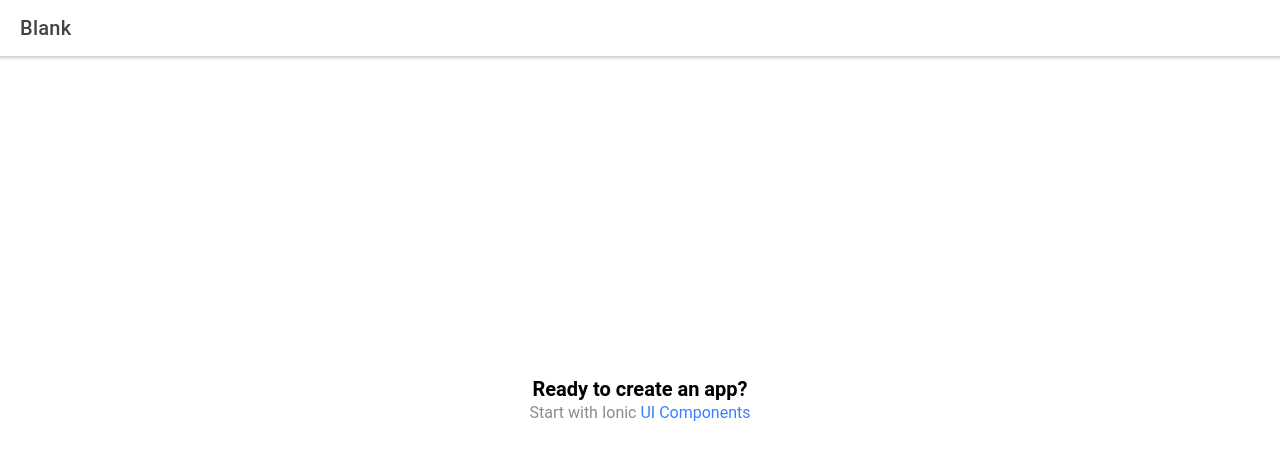
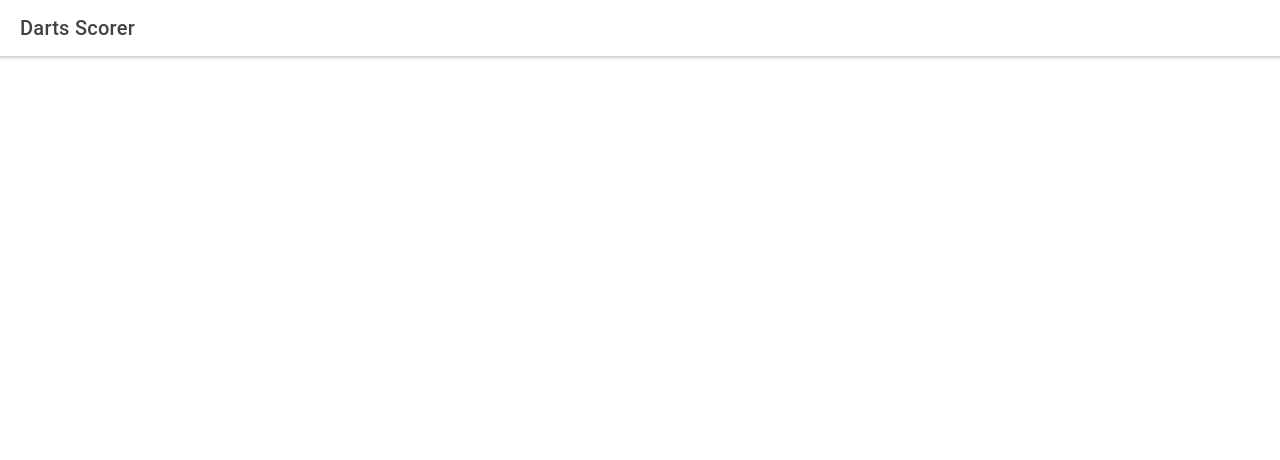
Before and after one commit to rickypax/DartsScorer, a React (Create React App) app: page /home in a window 1280 px wide. Shown: the top 460 px of the page. Built offline with nearby package versions, Linux system fonts and the light colour scheme.

Commit message:
REV basic structure with ionic 6

```diff
--- a/capacitor.config.json
+++ /dev/null
@@ -1,6 +0,0 @@
-{
-	"appId": "io.ionic.starter",
-	"appName": "DartsScorer",
-	"webDir": "build",
-	"bundledWebRuntime": false
-}
--- a/src/components/ExploreContainer.css
+++ /dev/null
@@ -1,24 +0,0 @@
-.container {
-  text-align: center;
-  position: absolute;
-  left: 0;
-  right: 0;
-  top: 50%;
-  transform: translateY(-50%);
-}
-
-.container strong {
-  font-size: 20px;
-  line-height: 26px;
-}
-
-.container p {
-  font-size: 16px;
-  line-height: 22px;
-  color: #8c8c8c;
-  margin: 0;
-}
-
-.container a {
-  text-decoration: none;
-}
--- a/src/components/ExploreContainer.tsx
+++ /dev/null
@@ -1,14 +0,0 @@
-import './ExploreContainer.css';
-
-interface ContainerProps { }
-
-const ExploreContainer: React.FC<ContainerProps> = () => {
-  return (
-    <div className="container">
-      <strong>Ready to create an app?</strong>
-      <p>Start with Ionic <a target="_blank" rel="noopener noreferrer" href="https://ionicframework.com/docs/components">UI Components</a></p>
-    </div>
-  );
-};
-
-export default ExploreContainer;
--- a/src/index.tsx
+++ b/src/index.tsx
@@ -1,14 +1,34 @@
 import React from 'react';
-import ReactDOM from 'react-dom';
+import { createRoot } from 'react-dom/client';
 import App from './App';
 import * as serviceWorkerRegistration from './serviceWorkerRegistration';
 import reportWebVitals from './reportWebVitals';
 
-ReactDOM.render(
+/* Core CSS required for Ionic components to work properly */
+import '@ionic/react/css/core.css';
+
+/* Basic CSS for apps built with Ionic */
+import '@ionic/react/css/normalize.css';
+import '@ionic/react/css/structure.css';
+import '@ionic/react/css/typography.css';
+
+/* Optional CSS utils that can be commented out */
+import '@ionic/react/css/padding.css';
+import '@ionic/react/css/float-elements.css';
+import '@ionic/react/css/text-alignment.css';
+import '@ionic/react/css/text-transformation.css';
+import '@ionic/react/css/flex-utils.css';
+import '@ionic/react/css/display.css';
+
+/* Theme variables */
+import './theme/variables.css';
+
+const container = document.getElementById('root');
+const root = createRoot(container!);
+root.render(
   <React.StrictMode>
     <App />
-  </React.StrictMode>,
-  document.getElementById('root')
+  </React.StrictMode>
 );
 
 // If you want your app to work offline and load faster, you can change
--- a/src/pages/Home.tsx
+++ b/src/pages/Home.tsx
@@ -1,5 +1,4 @@
 import { IonContent, IonHeader, IonPage, IonTitle, IonToolbar } from '@ionic/react';
-import ExploreContainer from '../components/ExploreContainer';
 import './Home.css';
 
 const Home: React.FC = () => {
@@ -7,16 +6,11 @@ const Home: React.FC = () => {
     <IonPage>
       <IonHeader>
         <IonToolbar>
-          <IonTitle>Blank</IonTitle>
+          <IonTitle>Darts Scorer</IonTitle>
         </IonToolbar>
       </IonHeader>
-      <IonContent fullscreen>
-        <IonHeader collapse="condense">
-          <IonToolbar>
-            <IonTitle size="large">Blank</IonTitle>
-          </IonToolbar>
-        </IonHeader>
-        <ExploreContainer />
+      <IonContent class="ion-padding">
+
       </IonContent>
     </IonPage>
   );
```
Also changed, not shown: capacitor.config.ts (added, +10 -0 lines), package.json (+28 -27 lines), src/App.tsx (+0 -19 lines), 2 other files (tests, documents, lock files or other folders).
